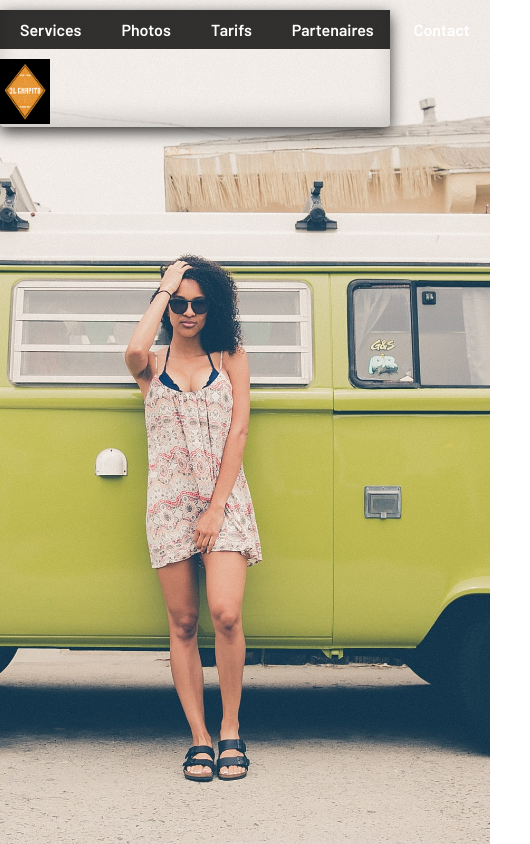
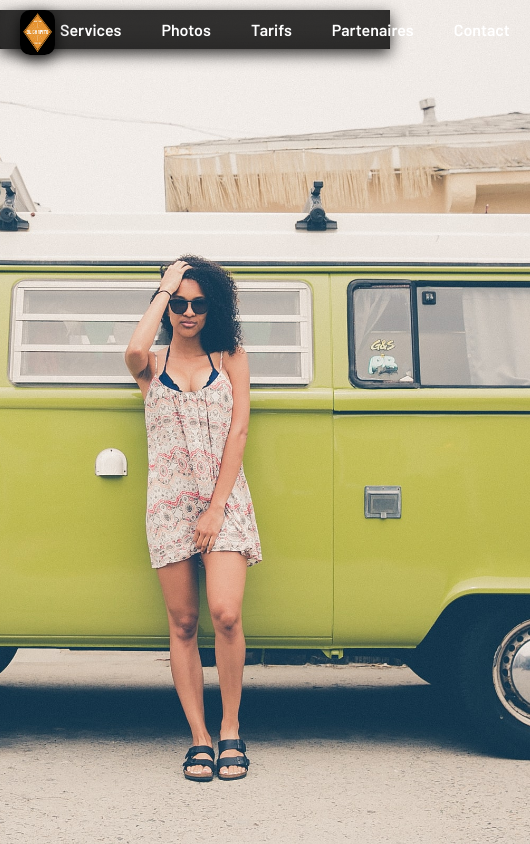
Before and after one commit to Je-FR/happyday, a plain HTML site: page partenaires.html in a window 390 px wide. Shown: the whole page, 530 px wide, since content can reach past the window. Drawn offline with Linux system fonts and the light colour scheme.

Commit message:
nav & background change

```diff
--- a/css/style.css
+++ b/css/style.css
@@ -70,6 +70,7 @@ body, html{
     display: flex;
     flex-direction: row;
     justify-content: space-evenly;
+    position: relative;
 
     background-color: rgba(0, 0, 0, 0.8);
     list-style: none;
@@ -78,6 +79,14 @@ body, html{
     color:#ffffff;
     font-weight: 600;
     font-size: 1.6em;
+}
+
+#nav-logo{
+    position: absolute;
+    border-radius: 10px;
+    width: 50px;
+    top: -5px;
+
 }
 
 ul{
@@ -107,6 +116,10 @@ a {
         font-size: 1.4em;
         padding: 0;
         margin: 10px 0;
+    }
+    #nav-logo{
+        width: 35px;
+        top: 0;
     }
 }
 
@@ -166,7 +179,7 @@ p{
     width: 100%;
 }
 
-#logo_nav{
+#main-logo{
     border-radius: 10px;
     display: block;
     width: 120px;
@@ -176,6 +189,18 @@ p{
 
 #logo_nav:hover{
     transform: scale(1.2);
+}
+
+@media only screen and (max-width: 800px) {
+    #main-logo{
+        width: 100px;
+    }
+}
+
+@media only screen and (max-width: 650px) {
+    #main-logo{
+        width: 80px;
+    }
 }
 
 /*---------------------------------------------------*/
--- a/partenaires.html
+++ b/partenaires.html
@@ -23,13 +23,13 @@
 <body id="partenaires">
 	<nav class="zone">
 		<ul class="main-nav">
+			<li><a href="index.html"><img id="nav-logo" class="zone" src="styles/logo-el-chapito.jpg" alt="logo el chapito"></a></li>
 			<li><a href="services.html">Services</a></li>
 			<li><a href="photos.html">Photos</a></li>
 			<li><a href="tarifs.html">Tarifs</a></li>
 			<li><a href="partenaires.html">Partenaires</a></li>
 			<li><a href="contact.html">Contact</a></li>
 		</ul>
-        <a href="index.html"><img width="50px" src="styles/logo-el-chapito.jpg" alt="logo el chapito"></a>
 	</nav>
 
 
```
Also changed, not shown: contact.html (+1 -1 lines), index.html (+1 -1 lines), photos.html (+1 -0 lines), services.html (+2 -0 lines), tarifs.html (+1 -0 lines), styles/back_combi_02.jpg, 1 other file.
